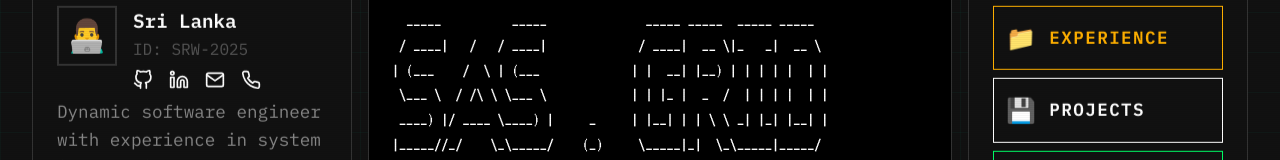
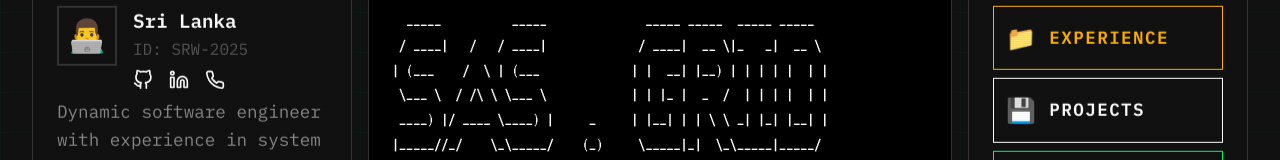
Before and after one commit to SasankaRW/portfolio, a Next.js app: page / in a window 1280 px wide. Shown: the part 228-388 px from the top of the page. Built offline with nearby package versions, Linux system fonts and the light colour scheme.

Commit message:
Update socials.tsx

```diff
--- a/src/data/socials.tsx
+++ b/src/data/socials.tsx
@@ -27,16 +27,7 @@ export const socials: Social[] = [
             </svg>
         ),
     },
-    {
-        name: 'Email',
-        url: 'mailto:sasankarw@gmail.com',
-        icon: (
-            <svg xmlns="http://www.w3.org/2000/svg" width="20" height="20" viewBox="0 0 24 24" fill="none" stroke="currentColor" strokeWidth="2" strokeLinecap="round" strokeLinejoin="round">
-                <path d="M4 4h16c1.1 0 2 .9 2 2v12c0 1.1-.9 2-2 2H4c-1.1 0-2-.9-2-2V6c0-1.1.9-2 2-2z"></path>
-                <polyline points="22,6 12,13 2,6"></polyline>
-            </svg>
-        ),
-    },
+
     {
         name: 'Phone',
         url: 'tel:+94715669231',
```
